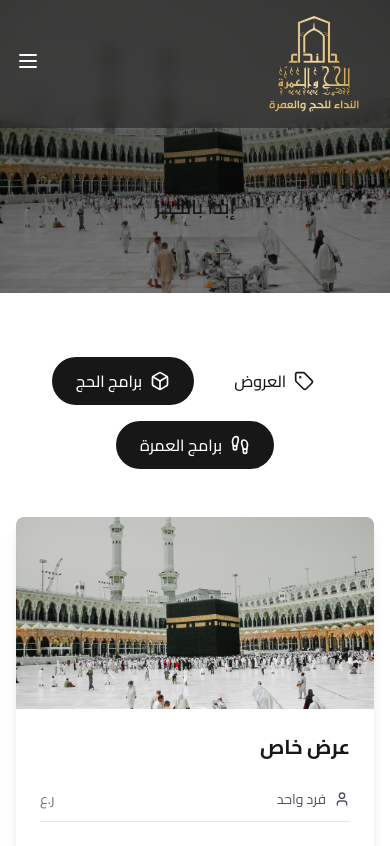
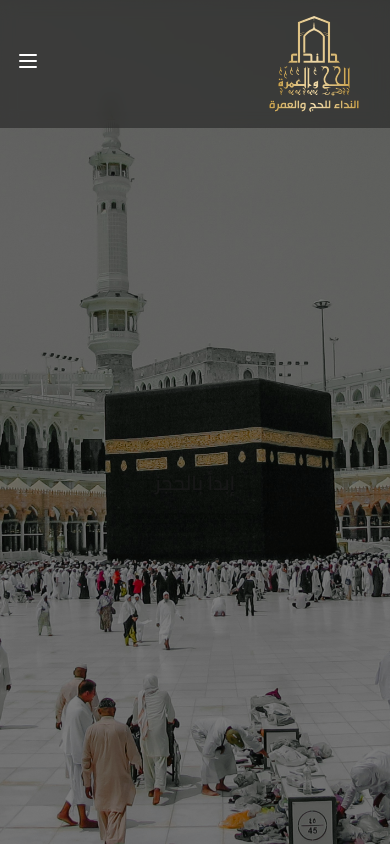
Before and after one commit to Omar-Risi/nidaa-hajj, a Next.js app: page / in a window 390 px wide. Shown: the top 846 px of the page. Built offline with nearby package versions, Linux system fonts and the light colour scheme.

Commit message:
fix: fixed mobile bugs

```diff
--- a/src/app/page.tsx
+++ b/src/app/page.tsx
@@ -17,7 +17,7 @@ export default function Home() {
   return (
     <>
       {/* Hero Section */}
-      <section className="w-full max-h-screen overflow-hidden flex relative">
+      <section className="w-full h-screen max-h-screen overflow-hidden flex relative">
         <div className="flex-1 relative flex">
           <div className="bg-black/50 w-full h-full absolute z-10"></div>
           <Image
--- a/src/components/offers-section.tsx
+++ b/src/components/offers-section.tsx
@@ -146,7 +146,7 @@ export default function OffersSection() {
     <section id="offers" className="mt-16 scroll-mt-20">
       <div className="container mx-auto px-4">
         {/* Tab Buttons */}
-        <div className="flex items-center justify-center w-full flex-wrap gap-4">
+        <div className="grid grid-rows-3 lg:grid-rows-none lg:grid-cols-3 items-center justify-center w-full flex-wrap gap-4 text-sm">
           <button
             onClick={() => setActiveSection('offers')}
             className={`
```
